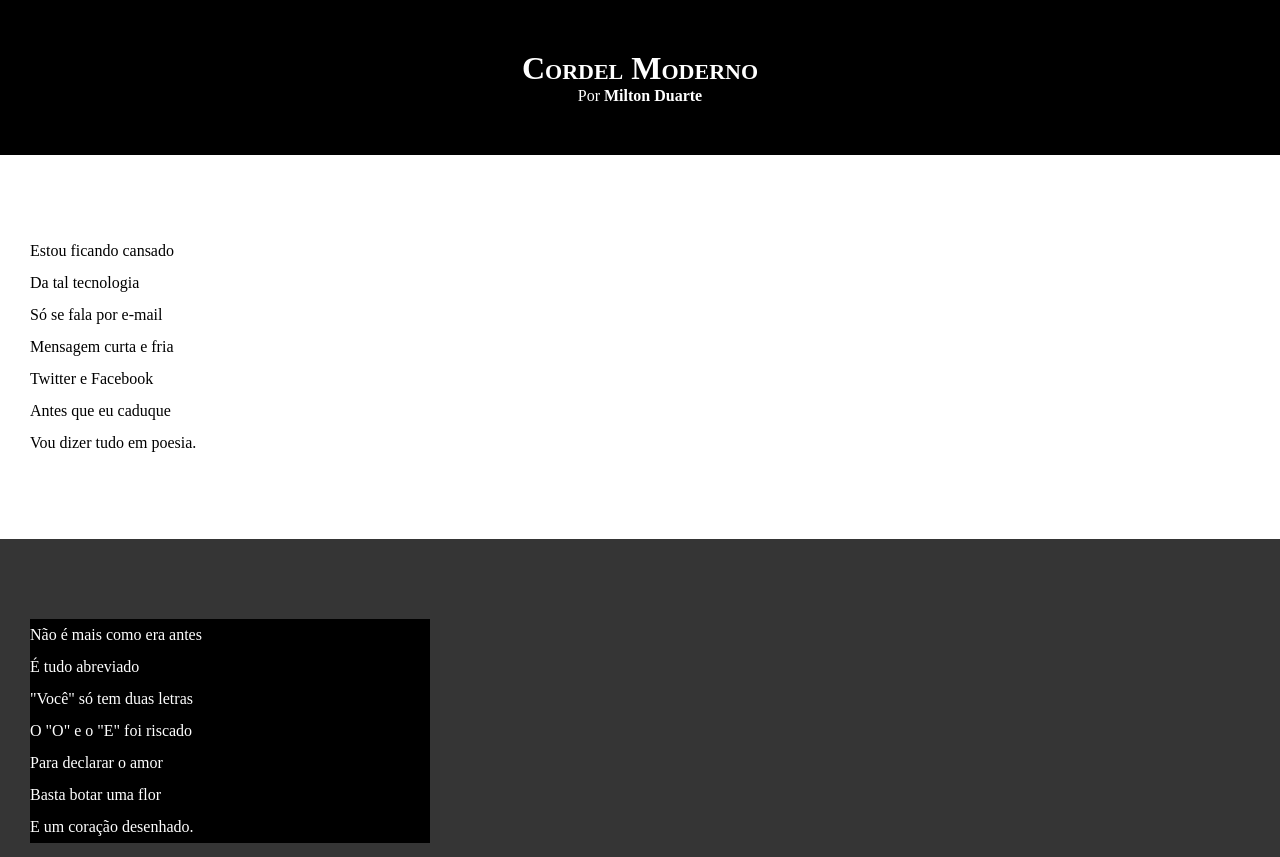
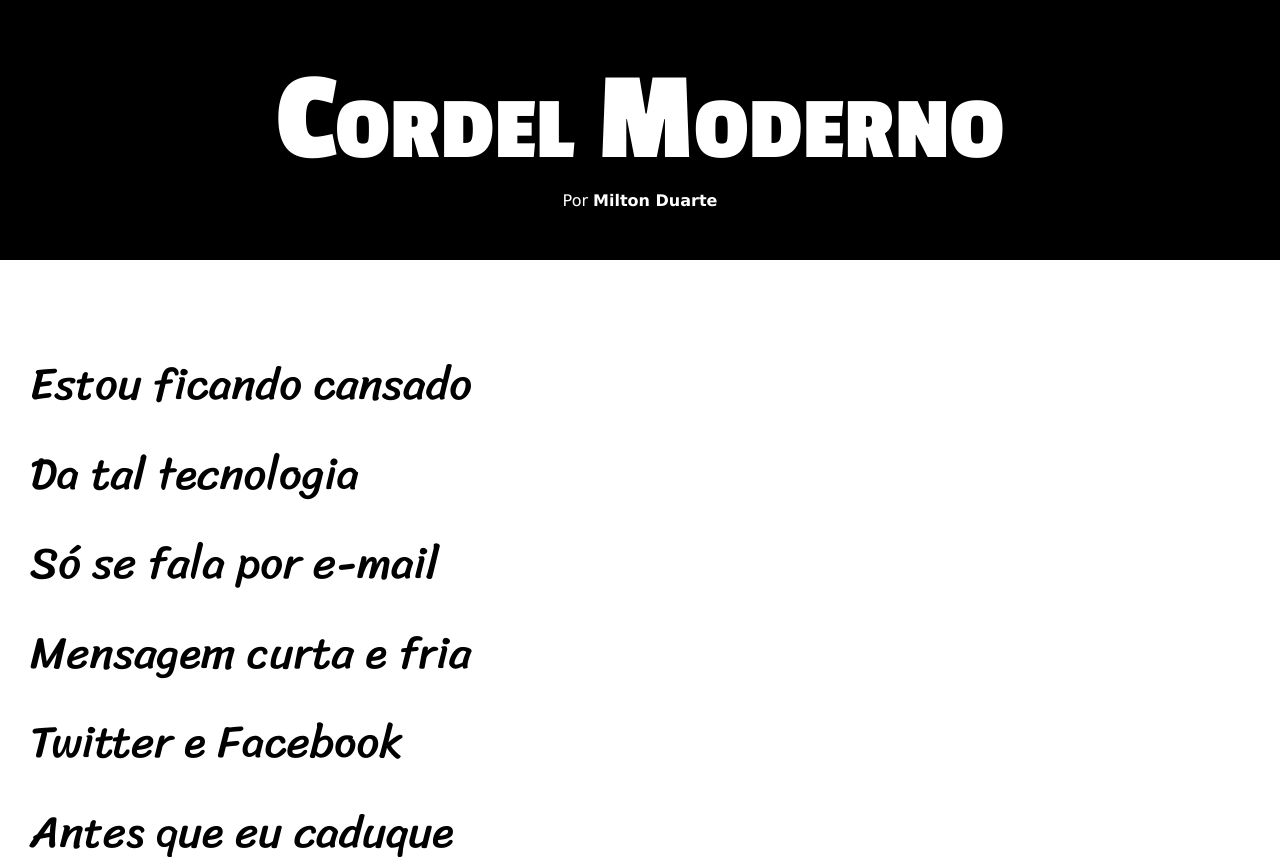
Before and after one commit to Gi-Muniz/html-css, a plain HTML site: page Desafios/Desafio - Cordel Moderno/index.html in a window 1280 px wide. Shown: the top 857 px of the page. Drawn offline with Linux system fonts and the light colour scheme.

Commit message:
Atualização de estilos

```diff
--- a/Desafios/Desafio - Cordel Moderno/estilo/style.css
+++ b/Desafios/Desafio - Cordel Moderno/estilo/style.css
@@ -1,4 +1,14 @@
 @charset "UTF-8";
+
+@import url('https://fonts.googleapis.com/css2?family=Passion+One:wght@400;700;900&display=swap');
+
+@import url('https://fonts.googleapis.com/css2?family=Sriracha&display=swap');
+
+:root {
+    --fonte1: Verdana, Geneva, Tahoma, Sans-Serif;
+    --fonte2: 'Passion One', Cursive;
+    --fonte3: 'Sriracha', Cursive;
+}
 
 * {
     margin: 0px;
@@ -8,6 +18,7 @@
 html, body {
     min-height: 100vh;
     background-color: beige;
+    font-family: var(--fonte1);
 }
 
 header {
@@ -19,6 +30,8 @@ header {
 header > h1 {
     padding-top: 50px;
     font-variant: small-caps;
+    font-family: var(--fonte2);
+    font-size: 10vw;
 }
 
 header > p {
@@ -40,6 +53,8 @@ section {
     padding-bottom: 10vh;
     line-height: 2em;
     padding-left: 30px;
+    font-family: var(--fonte3);
+    font-size: 3.5vw;
 }
 
 section.normal {
@@ -53,7 +68,8 @@ section.imagem {
 }
 
 section.imagem > p {
-    width: 400px;
+    display: inline-block;
+    padding: 5px;
     background-color: rgb(0, 0, 0);
 }
 
```
